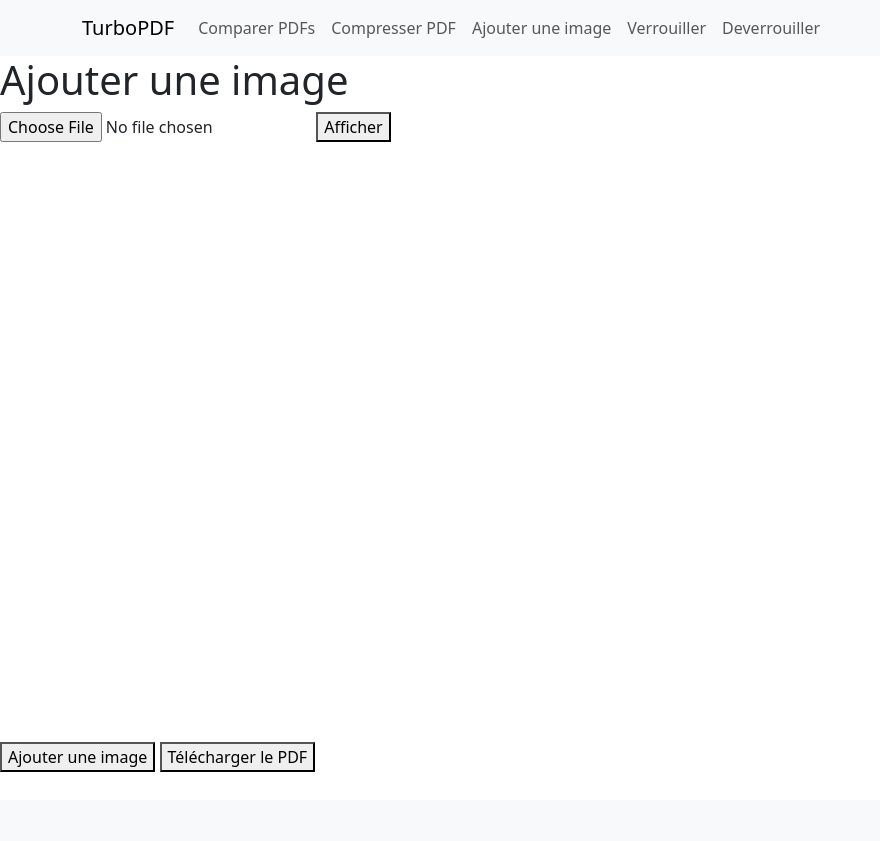
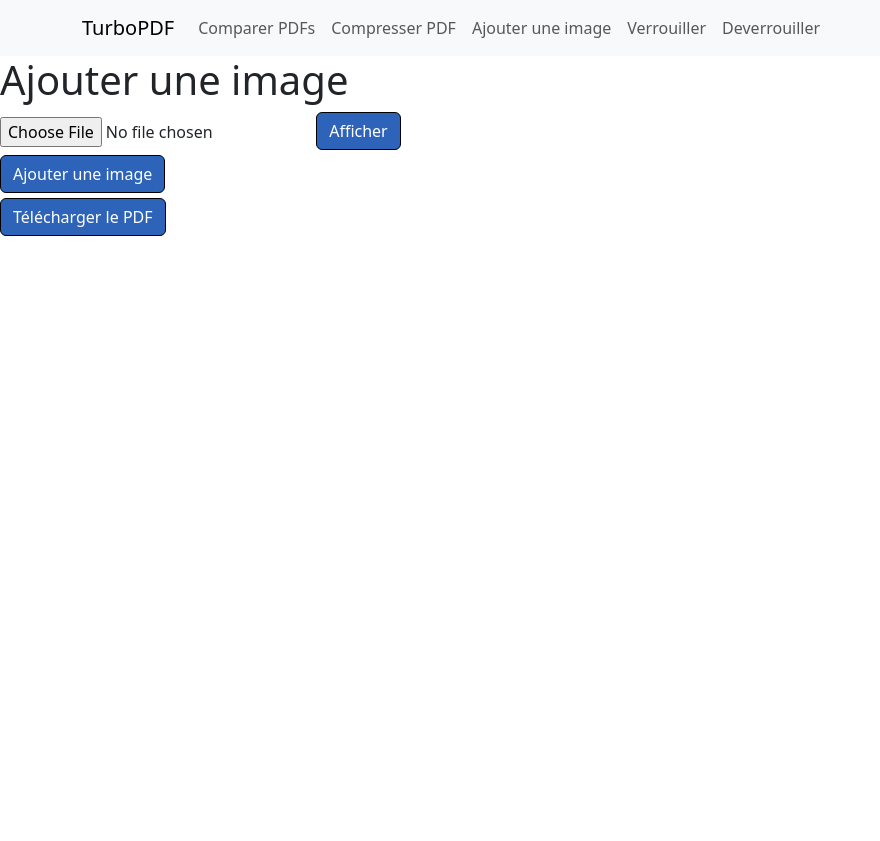
Before and after one commit to 24eme/TurboPDF, a Django app: page /addImage/ in a window 1280 px wide. Shown: the whole page, without its empty margins (0-880 px from the left). Before the commit the page ends 772 px from the top, so only its background shows below. Run offline with Django 3.2, Linux system fonts and the light colour scheme; some libraries are stand-ins or nearby versions.

Commit message:
add style to page add Image

```diff
--- a/pdfEditor/pdfEditor/templates/addImage.html
+++ b/pdfEditor/pdfEditor/templates/addImage.html
@@ -8,6 +8,12 @@
         #pdf-container {
             width: 100%;
             height: 600px;
+        }
+        .btn-primary{
+          margin-bottom: 5px;
+          background-color: #2d63b8;
+          border-color:black;
+
         }
     </style>
 </head>
@@ -41,19 +47,20 @@
 </nav>
 <h1>Ajouter une image</h1>
 
+<div>
 <form id="pdf-upload-form">
-    <input type="file" id="pdf-upload" name="pdf-upload" accept=".pdf">
-    <button type="submit">Afficher</button>
+    <input class="" type="file" id="pdf-upload" name="pdf-upload" accept=".pdf" value="upload">
+    <button class="btn btn-primary" type="submit">Afficher</button>
 </form>
+</div>
+<div>
+  <button class="btn btn-primary" id="add-image-btn">Ajouter une image</button>
+</div>
+<div>
+  <button class="btn btn-primary" id="download-pdf-btn">Télécharger le PDF</button>
+</div>
 
 <div id="pdf-container"></div>
-
-  <button id="add-image-btn">Ajouter une image</button>
-  <button id="download-pdf-btnn">Télécharger le PDF</button>
-
-  <!-- <div id="pdf-container">
-    <canvas id="canvas"></canvas>
-  </div> -->
 
 <script src="https://mozilla.github.io/pdf.js/build/pdf.js"></script>
 <script>
@@ -69,12 +76,12 @@
     var pageNumber = 1;
 
     function renderPage(pageNumber) {
-  pdfDoc.getPage(pageNumber).then(function(page) {
-    var viewport = page.getViewport({ scale: 1 });
+        pdfDoc.getPage(pageNumber).then(function (page) {
+            var viewport = page.getViewport({scale: 1});
             canvas.height = viewport.height;
             canvas.width = viewport.width;
 
-    page.render({ canvasContext: context, viewport: viewport }).promise.then(function() {
+            page.render({canvasContext: context, viewport: viewport}).promise.then(function () {
                 if (image) {
                     context.drawImage(image, dragOffsetX, dragOffsetY); // Dessine l'image en utilisant les coordonnées de décalage
 
@@ -84,18 +91,18 @@
     }
 
 
-    document.getElementById('pdf-upload-form').addEventListener('submit', function(e) {
+    document.getElementById('pdf-upload-form').addEventListener('submit', function (e) {
         e.preventDefault();
         var fileInput = document.getElementById('pdf-upload');
         var file = fileInput.files[0];
 
         if (file && file.type === 'application/pdf') {
             var fileReader = new FileReader();
-        fileReader.onload = function(e) {
+            fileReader.onload = function (e) {
                 var pdfData = new Uint8Array(e.target.result);
 
                 // Chargement du PDF avec PDF.js
-          pdfjsLib.getDocument({ data: pdfData }).promise.then(function(pdf) {
+                pdfjsLib.getDocument({data: pdfData}).promise.then(function (pdf) {
 
                     pdfDoc = pdf;
                     var pageNumber = 1; // Numéro de page à afficher
@@ -118,19 +125,19 @@
         }
     });
 
-    document.getElementById('add-image-btn').addEventListener('click', function(e) {
+    document.getElementById('add-image-btn').addEventListener('click', function (e) {
         if (pdfDoc) {
             var imageInput = document.createElement('input');
             imageInput.type = 'file';
             imageInput.accept = 'image/*';
-        imageInput.addEventListener('change', function() {
+            imageInput.addEventListener('change', function () {
                 var imageFile = imageInput.files[0];
 
                 if (imageFile && imageFile.type.includes('image/')) {
                     var imageReader = new FileReader();
-            imageReader.onload = function(e) {
+                    imageReader.onload = function (e) {
                         image = new Image();
-              image.onload = function() {
+                        image.onload = function () {
                             //context.clearRect(0, 0, canvas.width, canvas.height); // Efface le contenu précédent du canvas
                             renderPage(1);
                         };
@@ -143,7 +150,7 @@
             });
             imageInput.click();
         }
-      canvas.addEventListener('mousedown', function(e) {
+        canvas.addEventListener('mousedown', function (e) {
             if (image) {
                 isDragging = true;
                 dragStartX = e.clientX;
@@ -151,7 +158,7 @@
             }
         });
 
-canvas.addEventListener('mousemove', function(e) {
+        canvas.addEventListener('mousemove', function (e) {
             if (isDragging) {
 
                 var offsetX = e.clientX - dragStartX;
@@ -165,19 +172,19 @@ canvas.addEventListener('mousemove', function(e) {
             }
         });
 
-canvas.addEventListener('mouseup', function() {
+        canvas.addEventListener('mouseup', function () {
             isDragging = false;
         });
     });
 
-    document.getElementById('download-pdf-btn').addEventListener('click', function(e) {
+    document.getElementById('download-pdf-btn').addEventListener('click', function (e) {
     if (pdfDoc) {
         var imgDataUrl = canvas.toDataURL(); // Récupère les données de l'image du canvas
         var imgWidth = canvas.width;
         var imgHeight = canvas.height;
 
-        pdfDoc.getPage(1).then(function(page) {
-          var viewport = page.getViewport({ scale: 1 });
+        pdfDoc.getPage(1).then(function (page) {
+            var viewport = page.getViewport({scale: 1});
             var pdfCanvas = document.createElement('canvas');
             var pdfContext = pdfCanvas.getContext('2d');
             pdfCanvas.width = viewport.width;
@@ -186,16 +193,7 @@ canvas.addEventListener('mouseup', function() {
             pdfContext.drawImage(page, 0, 0, viewport.width, viewport.height, 0, 0, pdfCanvas.width, pdfCanvas.height);
             pdfContext.drawImage(image, 0, 0, imgWidth, imgHeight); // Dessine l'image sur le canvas PDF
 
-          var pdfDataUri = pdfCanvas.toDataURL('image/jpeg');
-          var byteString = atob(pdfDataUri.split(',')[1]);
-          var mimeString = pdfDataUri.split(',')[0].split(':')[1].split(';')[0];
-          var ab = new ArrayBuffer(byteString.length);
-          var ia = new Uint8Array(ab);
-          for (var i = 0; i < byteString.length; i++) {
-            ia[i] = byteString.charCodeAt(i);
-          }
-
-          var blob = new Blob([ab], { type: mimeString });
+            pdfCanvas.toBlob(function (blob) { // Utilise toBlob pour obtenir un objet Blob du canvas
                 var url = URL.createObjectURL(blob);
 
                 var a = document.createElement('a');
@@ -205,11 +203,13 @@ canvas.addEventListener('mouseup', function() {
                 a.click();
                 document.body.removeChild(a);
                 URL.revokeObjectURL(url);
+            }, 'application/pdf');
         });
     } else {
         console.log('Veuillez charger un fichier PDF avant de le télécharger !');
       }
     });
+
 </script>
 </body>
 </html>
```
Lines whose indentation alone changed are shown as unchanged.
